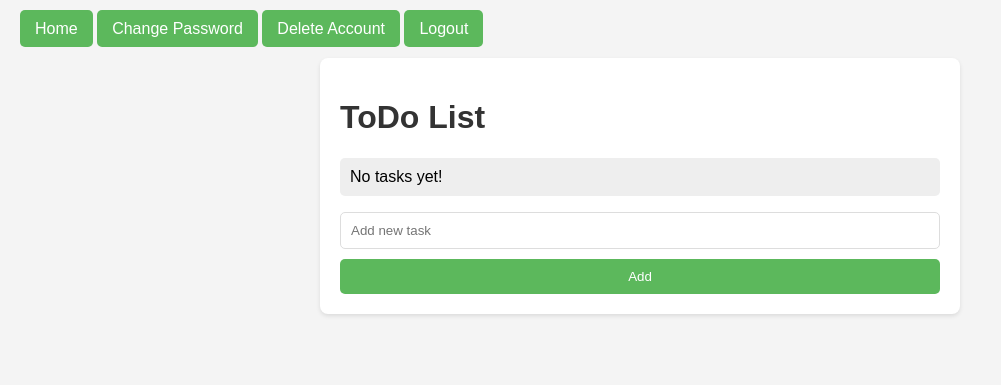
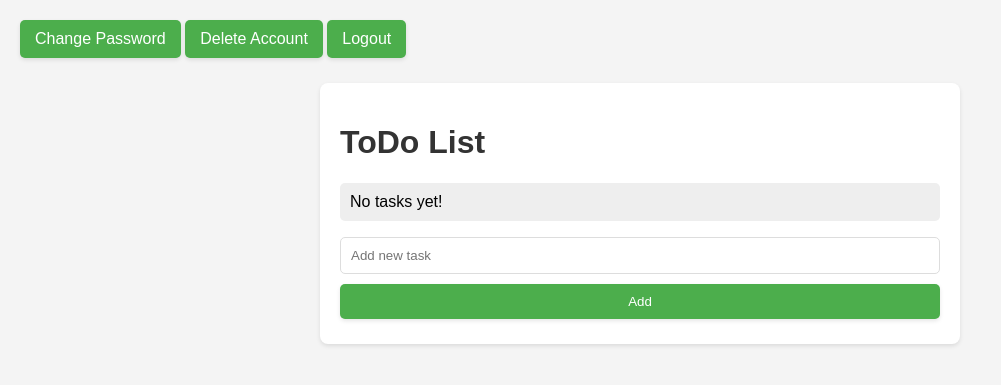
Before and after one commit to 2Friendly4You/SimpleToDoApp, a Flask app: page / in a window 1280 px wide. Shown: the top 385 px of the page, without its empty margins (0-1001 px from the left). Run offline with Flask 3, Linux system fonts and the light colour scheme; the visitor is signed in with stand-in values (Sample User, id 1); data that the repository does not hold is empty.

Commit message:
Add custom scrollbar styles and improve button styling
Add cancel button to change password form

Remove Home link from navigation

```diff
--- a/static/styles.css
+++ b/static/styles.css
@@ -1,3 +1,19 @@
+::-webkit-scrollbar {
+    width: 6px;
+}
+
+::-webkit-scrollbar-track {
+    background: #f1f1f1;
+}
+
+::-webkit-scrollbar-thumb {
+    background: #888;
+}
+
+::-webkit-scrollbar-thumb:hover {
+    background: #555;
+}
+
 body {
     font-family: Arial, sans-serif;
     background-color: #f4f4f4;
@@ -32,7 +48,8 @@ ul li {
 
 input[type="text"],
 input[type="password"] {
-    width: calc(100% - 22px); /* Adjust width to ensure padding doesn't expand beyond desired width */
+    width: calc(100% - 22px);
+    /* Adjust width to ensure padding doesn't expand beyond desired width */
     padding: 10px;
     margin-bottom: 10px;
     border: 1px solid #ddd;
@@ -57,16 +74,45 @@ input[type="submit"]:hover {
     margin-bottom: 20px;
 }
 
-.nav a, .task-actions a {
+.nav a,
+.task-actions a,
+button,
+input[type="submit"] {
+    display: inline-block;
     text-decoration: none;
     color: white;
-    background-color: #5cb85c;
+    background-color: #4cae4c;
     padding: 10px 15px;
     border-radius: 5px;
+    margin-bottom: 5px;
+    transition: background-color 0.3s ease, transform 0.2s ease, box-shadow 0.3s ease;
+    /* Adjusted for box-shadow */
+    box-shadow: 0 2px 4px rgba(0, 0, 0, 0.1);
+    /* Initial subtle shadow */
+    border: none;
+    /* No border for buttons */
+    cursor: pointer;
 }
 
-.nav a:hover, .task-actions a:hover {
-    background-color: #4cae4c;
+.nav a:hover,
+.task-actions a:hover,
+button:hover,
+input[type="submit"]:hover {
+    background-color: #5cb85c;
+    /* Accent color on hover */
+    transform: translateY(-2px);
+    /* Move up slightly */
+    box-shadow: 0 4px 8px rgba(0, 0, 0, 0.15);
+    /* Larger shadow for lifted effect */
+}
+
+.nav a:active,
+.task-actions a:active,
+button:active,
+input[type="submit"]:active {
+    transform: translateY(1px);
+    /* Move down slightly to simulate press */
+    /* Keeping box-shadow on active state might need adjustment based on your design preferences */
 }
 
 .task-actions {
@@ -79,7 +125,17 @@ p {
 }
 
 .message {
-    color: red; /* Change as needed */
+    color: red;
     text-align: center;
     margin-bottom: 20px;
+    margin-top: 20px;
+    /* Add space above the message */
+    padding: 10px;
+    /* Optional: add padding inside the message box for better text visibility */
+    background-color: #ffefef;
+    /* Optional: add a light background color to highlight the message */
+    border-radius: 5px;
+    /* Optional: round corners for the message box */
+    box-shadow: 0 2px 4px rgba(0, 0, 0, 0.1);
+    /* Optional: add a subtle shadow for depth */
 }
--- a/templates/change_password.html
+++ b/templates/change_password.html
@@ -15,6 +15,7 @@
             <input type="password" name="confirm_new_password" placeholder="Confirm New Password" required>
             <input type="submit" value="Change Password">
         </form>
+        <a href="/">Cancel</a>
         {% if message %}
             <div class="message">{{ message }}</div>
         {% endif %}
--- a/templates/index.html
+++ b/templates/index.html
@@ -8,7 +8,6 @@
 </head>
 <body>
     <div class="nav">
-        <a href="/">Home</a>
         <a href="/change_password">Change Password</a>
         <a href="/delete_account">Delete Account</a>
         <a href="/logout">Logout</a>
```
